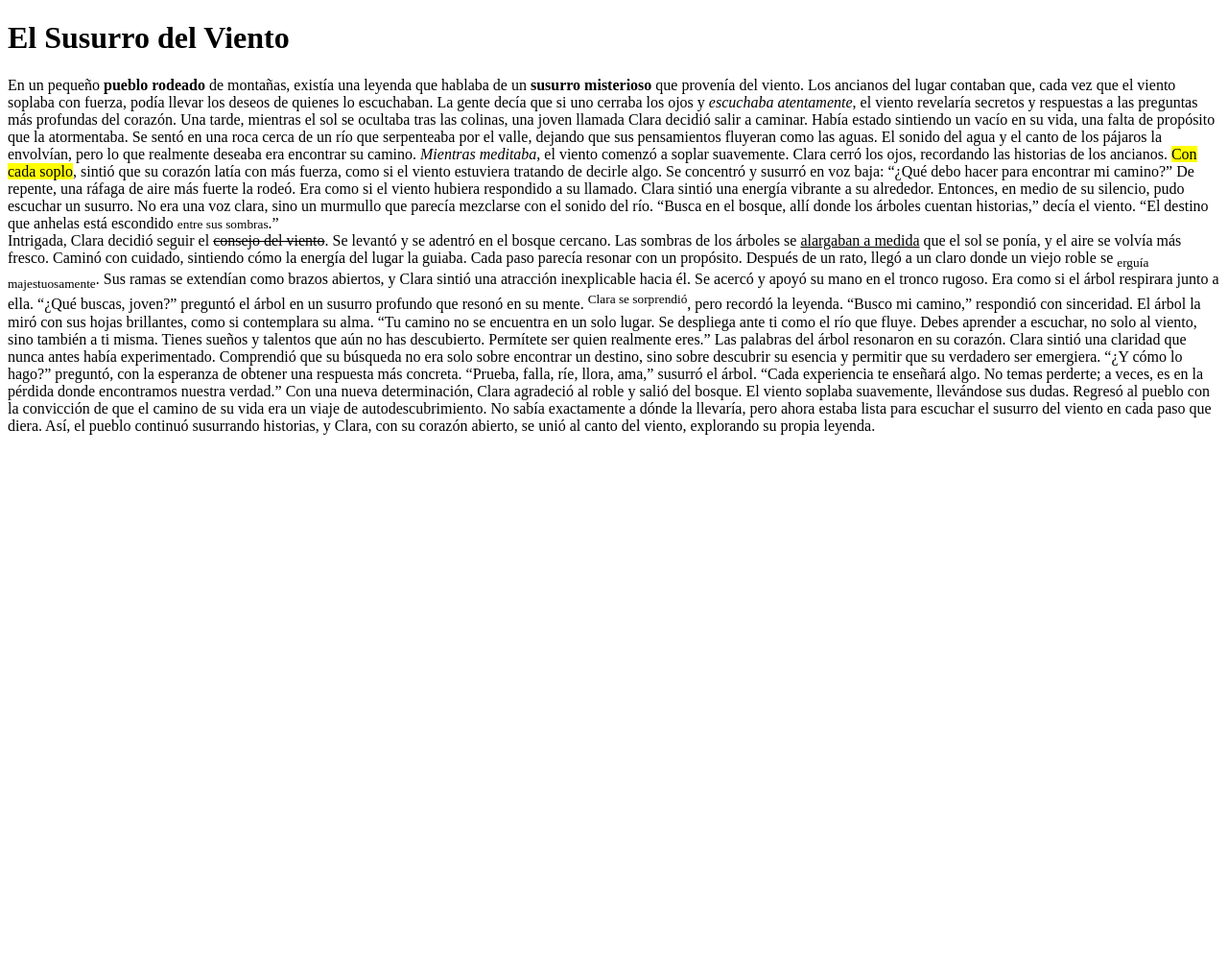
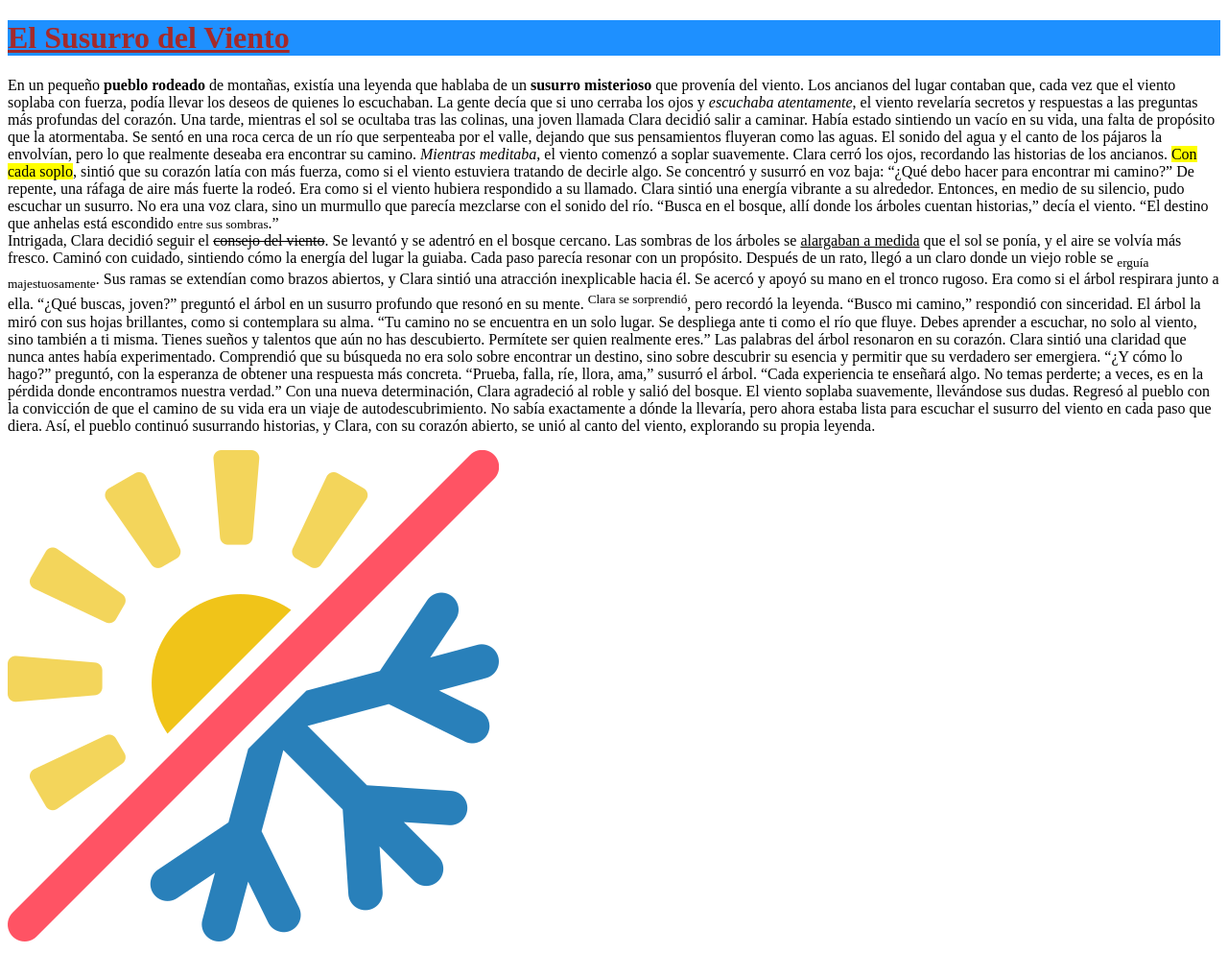
Before and after one commit to leoFAP/Mirepoleoalegre, a plain HTML site: page index.html in a window 1280 px wide. Shown: the whole page at 96% size. Before the commit the page ends 800 px from the top, so only its background shows below. Drawn offline with Linux system fonts and the light colour scheme.

Commit message:
fuego y frio

```diff
--- a/index.html
+++ b/index.html
@@ -6,7 +6,7 @@
     <title>Document</title>
 </head>
 <body>
-    <h1>El Susurro del Viento</h1>
+    <h1 style="background-color:dodgerblue;color: brown;text-decoration: underline;">El Susurro del Viento</h1>
     <p>En un pequeño <b>pueblo rodeado</b> de montañas, existía una leyenda que hablaba de un <strong>susurro misterioso</strong> que provenía del viento. Los ancianos del lugar contaban que, cada vez que el viento soplaba con fuerza, podía llevar los deseos de quienes lo escuchaban. La gente decía que si uno cerraba los ojos y <em>escuchaba atentamente</em>, el viento revelaría secretos y respuestas a las preguntas más profundas del corazón.
 
         Una tarde, mientras el sol se ocultaba tras las colinas, una joven llamada Clara decidió salir a caminar. Había estado sintiendo un vacío en su vida, una falta de propósito que la atormentaba. Se sentó en una roca cerca de un río que serpenteaba por el valle, dejando que sus pensamientos fluyeran como las aguas. El sonido del agua y el canto de los pájaros la envolvían, pero lo que realmente deseaba era encontrar su camino.
@@ -34,5 +34,7 @@
         Con una nueva determinación, Clara agradeció al roble y salió del bosque. El viento soplaba suavemente, llevándose sus dudas. Regresó al pueblo con la convicción de que el camino de su vida era un viaje de autodescubrimiento. No sabía exactamente a dónde la llevaría, pero ahora estaba lista para escuchar el susurro del viento en cada paso que diera.
 
         Así, el pueblo continuó susurrando historias, y Clara, con su corazón abierto, se unió al canto del viento, explorando su propia leyenda.</p>
+        <img src="imagen/temperaturas.png" alt="calenturiento">
+
 </body>
 </html>
```
